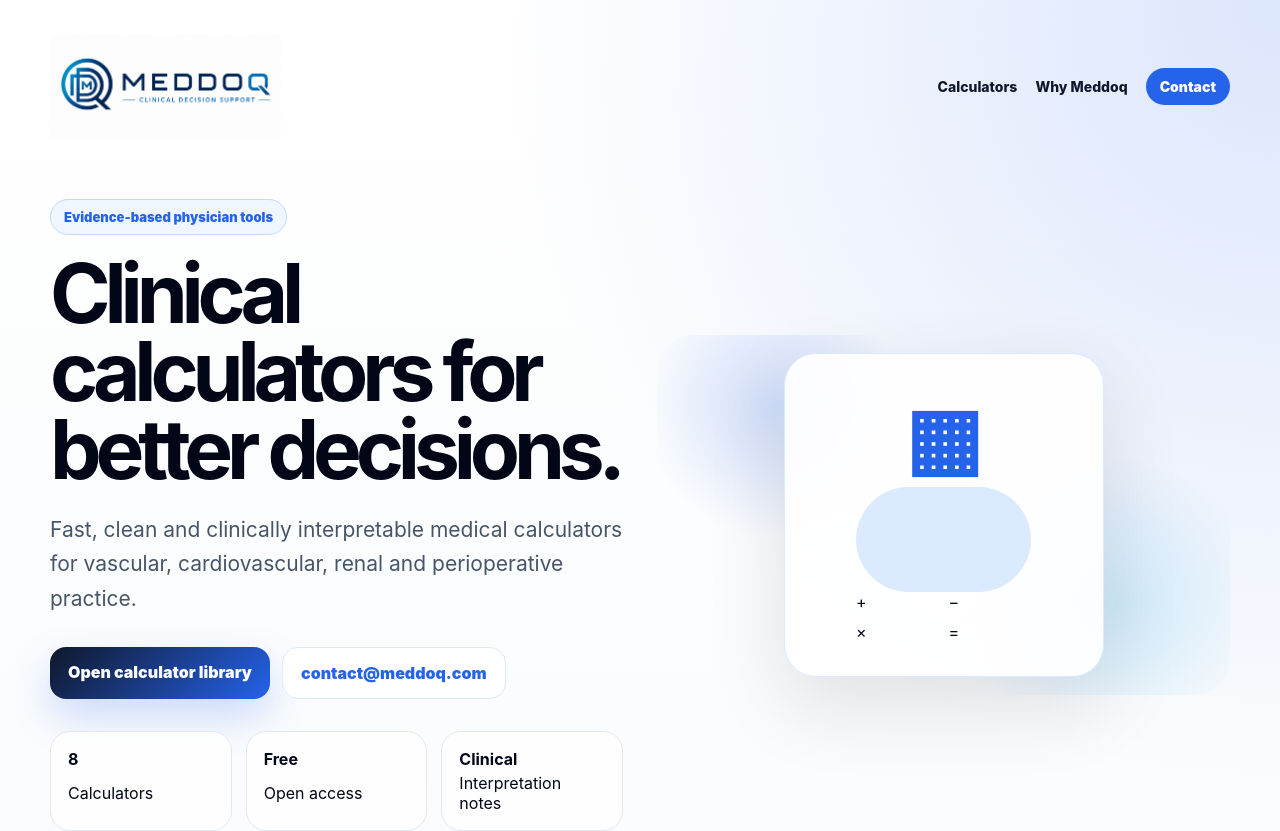
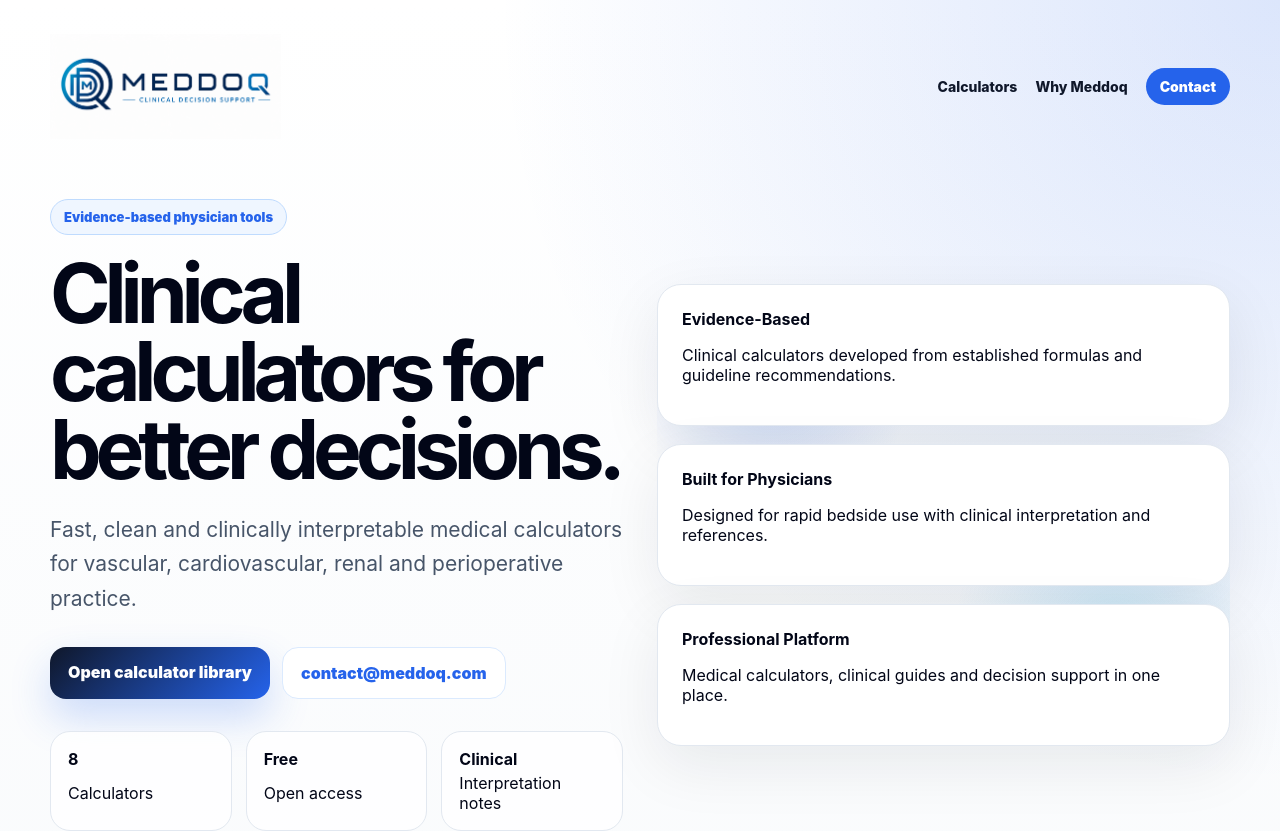
Before and after one commit to brsbyrm/meddoq, a Next.js app: page / in a window 1280 px wide. Shown: the top 831 px of the page. Built offline with nearby package versions, Linux system fonts and the light colour scheme.

Commit message:
Replace hero calculator mockup with trust cards

```diff
--- a/app/page.js
+++ b/app/page.js
@@ -120,14 +120,18 @@ export default function Home() {
         </div>
 
         <div style={styles.heroVisual}>
-          <div style={styles.visualCard}>
-            <div style={styles.calculatorIcon}>▦</div>
-            <div style={styles.visualLine} />
-            <div style={styles.visualGrid}>
-              <span>+</span>
-              <span>−</span>
-              <span>×</span>
-              <span>=</span>
+          <div style={styles.trustPanel}>
+            <div style={styles.trustCard}>
+              <strong>Evidence-Based</strong>
+              <p>Clinical calculators developed from established formulas and guideline recommendations.</p>
+            </div>
+            <div style={styles.trustCard}>
+              <strong>Built for Physicians</strong>
+              <p>Designed for rapid bedside use with clinical interpretation and references.</p>
+            </div>
+            <div style={styles.trustCard}>
+              <strong>Professional Platform</strong>
+              <p>Medical calculators, clinical guides and decision support in one place.</p>
             </div>
           </div>
         </div>
@@ -201,6 +205,18 @@ export default function Home() {
 }
 
 const styles = {
+  trustPanel: {
+    display: "grid",
+    gap: 18,
+  },
+  trustCard: {
+    background: "#ffffff",
+    border: "1px solid #e2e8f0",
+    borderRadius: 24,
+    padding: 24,
+    boxShadow: "0 20px 60px rgba(15,23,42,.08)",
+  },
+
   page: {
     minHeight: "100vh",
     fontFamily:
```
